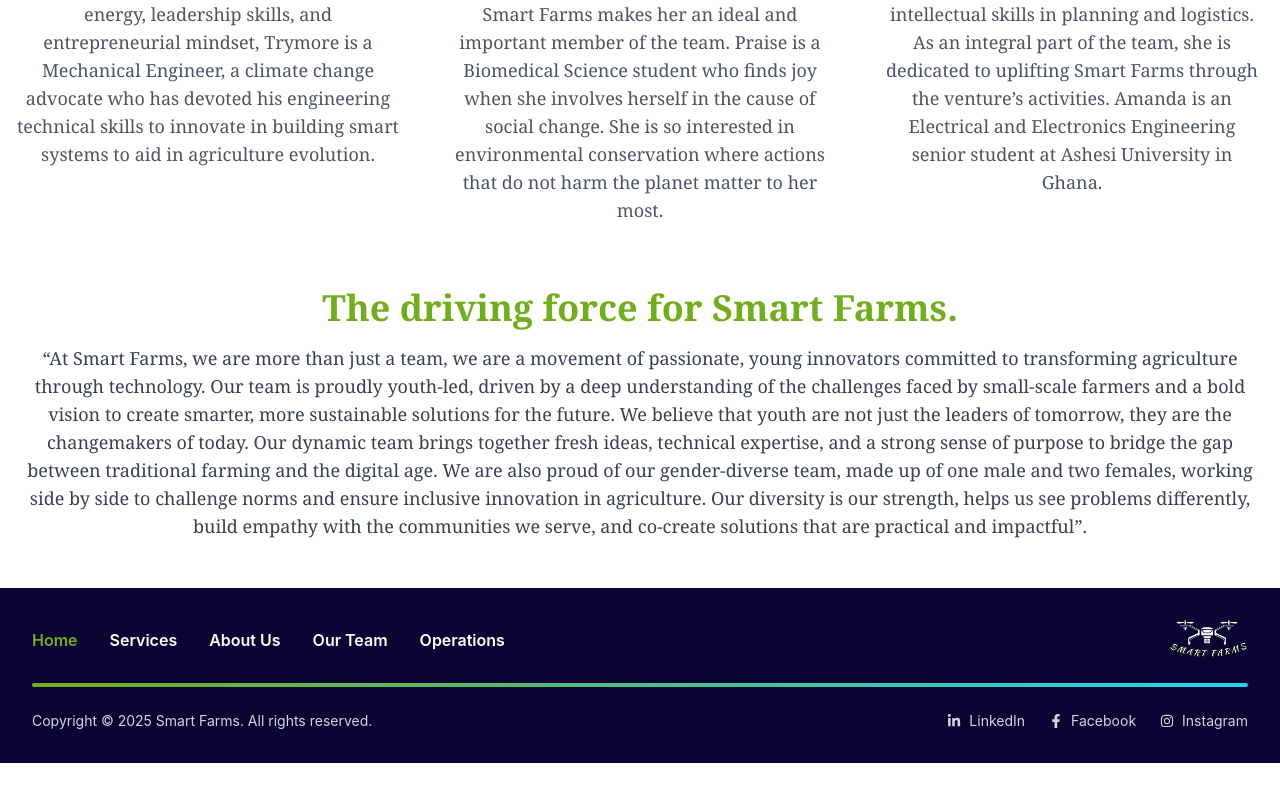
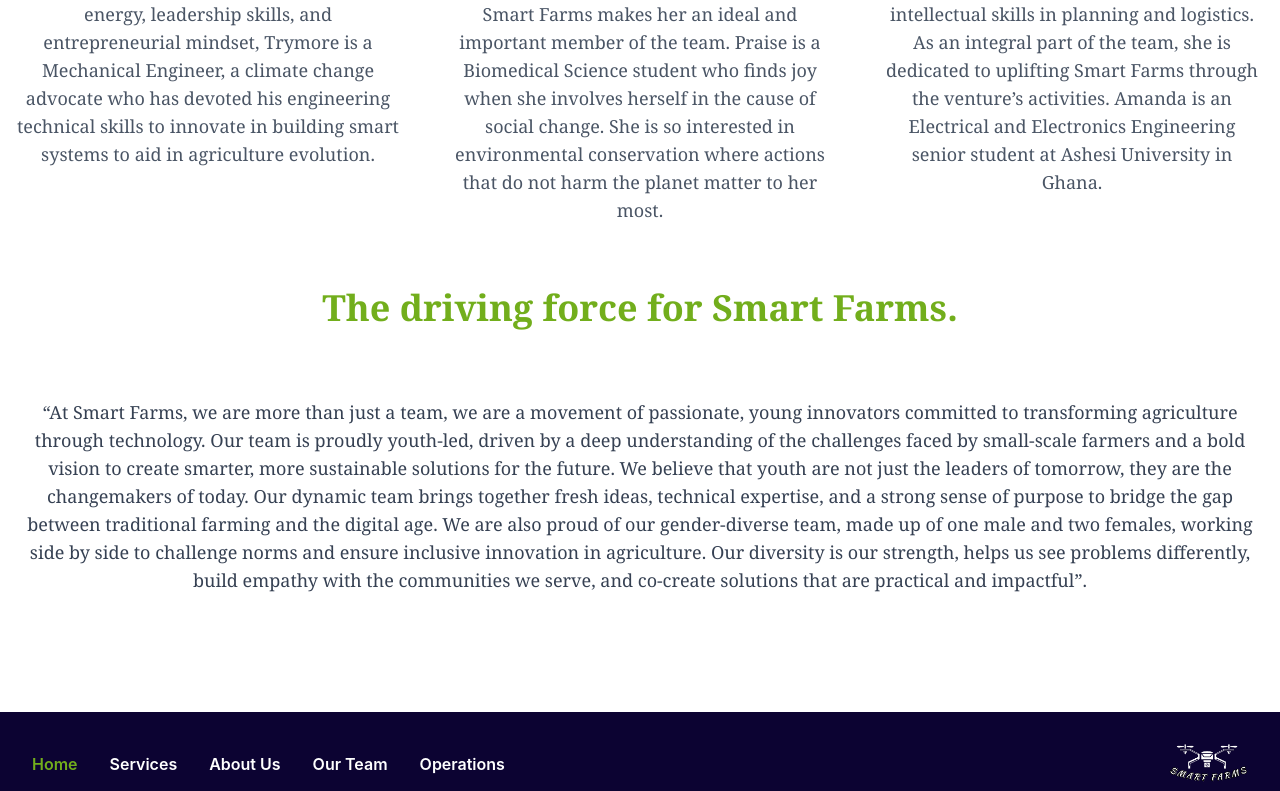
Before and after one commit to HudsonWayne/Smart-Farms, a Next.js app: page /our-team in a window 1280 px wide. Shown: the part 604-1395 px from the top of the page. Before the commit the page ends 1367 px from the top, so only its background shows below. Built offline with nearby package versions, Linux system fonts and the light colour scheme; a web font is replaced by a local one.

Commit message:
initial commit

```diff
--- a/src/pages/our-team.tsx
+++ b/src/pages/our-team.tsx
@@ -57,10 +57,10 @@ export default function OurTeamPage() {
 
       {/* The Driving Force Section */}
       <div className="mt-16 text-center">
-        <h2 className="text-4xl font-bold" style={{ color: "#72AE1C" }} mb-4>
+        <h2 className="text-4xl font-bold mb-[70px]" style={{ color: "#72AE1C" }} mb-4>
           The driving force for Smart Farms.
         </h2>
-        <p className="text-lg text-gray-700 max-w-7xl mx-auto mt-4">
+        <p className="text-lg text-gray-700 max-w-7xl mx-auto mt-4 mb-[70px]">
           “At Smart Farms, we are more than just a team, we are a movement of passionate, young innovators committed to transforming agriculture through technology. Our team is proudly youth-led, driven by a deep understanding of the challenges faced by small-scale farmers and a bold vision to create smarter, more sustainable solutions for the future. We believe that youth are not just the leaders of tomorrow, they are the changemakers of today. Our dynamic team brings together fresh ideas, technical expertise, and a strong sense of purpose to bridge the gap between traditional farming and the digital age. We are also proud of our gender-diverse team, made up of one male and two females, working side by side to challenge norms and ensure inclusive innovation in agriculture. Our diversity is our strength, helps us see problems differently, build empathy with the communities we serve, and co-create solutions that are practical and impactful”.
         </p>
       </div>
```
